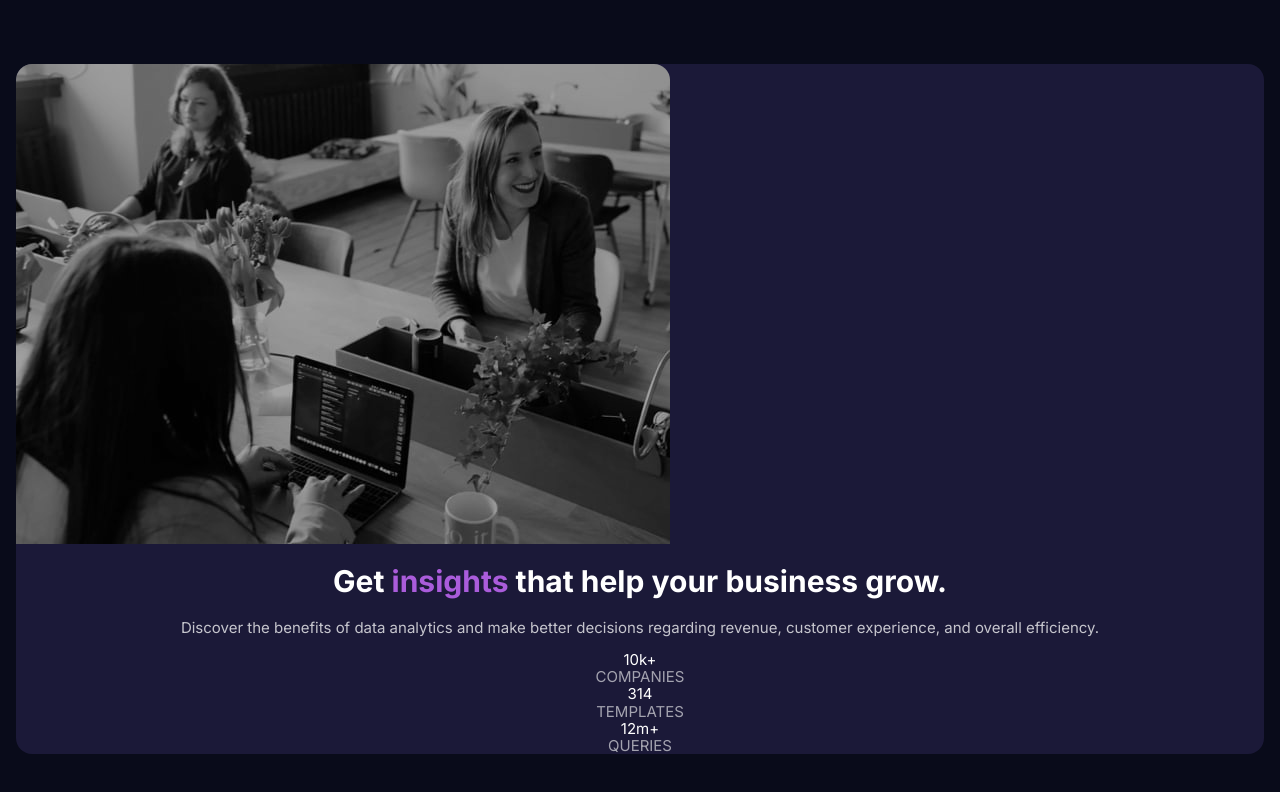
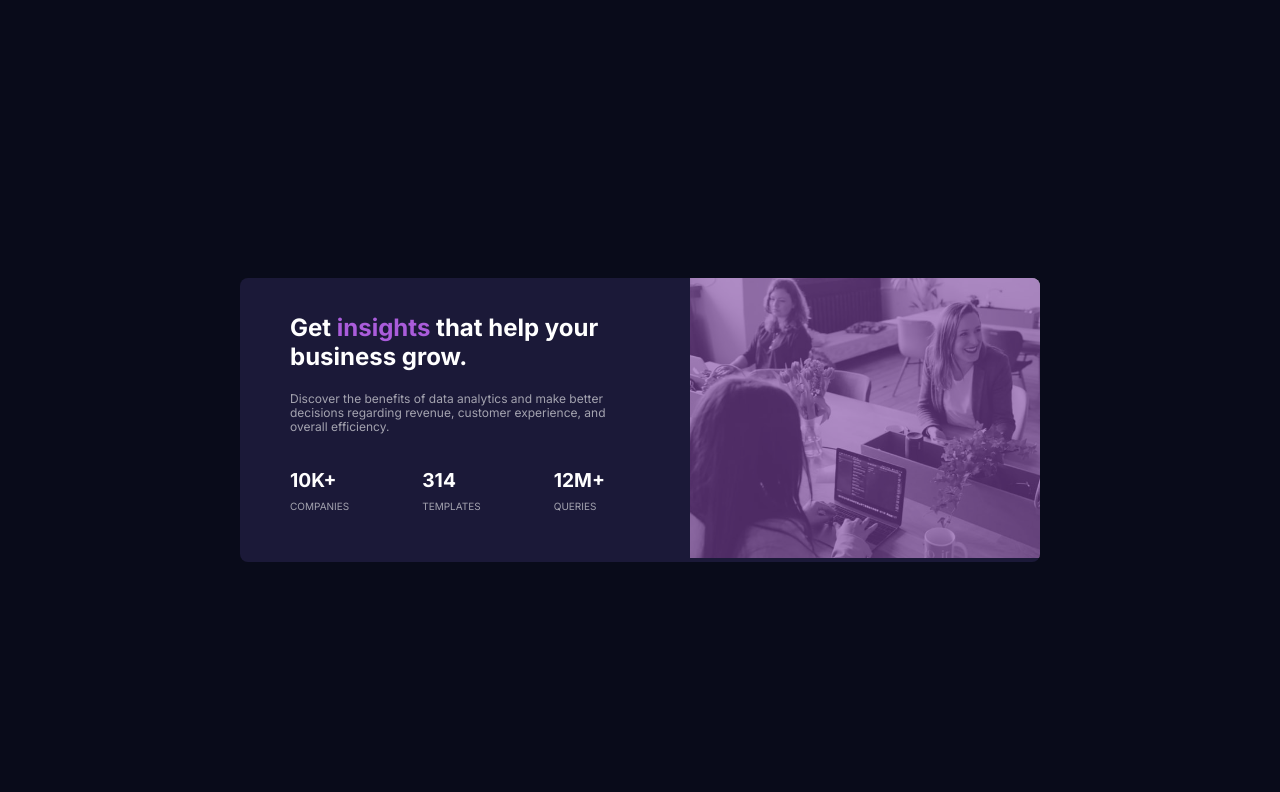
Before and after one commit to JuliaVallsMoix/Pair-Programming-24-03, a plain HTML site: page index.html in a window 1280 px wide. Drawn offline with nearby package versions, Linux system fonts and the light colour scheme.

Commit message:
Update 24/03 14/07

```diff
--- a/index.html
+++ b/index.html
@@ -20,25 +20,21 @@
 <body>
 
   <section>
-    <img src="./images/image-header-mobile.jpg" alt="mobile image">
-    <div class="row-one">
+    <div class="image">
+      <div class="overlay"></div>
+    </div>
+    <div class="content-box">
       <h1>Get <span>insights</span> that help your business grow.</h1>
       <p>
         Discover the benefits of data analytics and make better decisions regarding revenue, customer
         experience, and overall efficiency.
       </p>
-    </div>
-    <div class="row-two">
-      <div class="title">10k+</div>
-      <div class="upper">companies</div>
-    </div>
-    <div class="row-three">
-      <div class="title">314</div>
-      <div class="upper">templates</div>
-    </div>
-    <div class="row-four">
-      <div class="title">12m+</div>
-       <div class="upper">queries</div>
+
+    <ul>
+      <li><strong>10k+</strong>companies</li>
+      <li><strong>314</strong> templates</li>
+      <li><strong>12m+</strong> queries</li>
+    </ul>
     </div>
   </section>
 
--- a/styles.css
+++ b/styles.css
@@ -1,42 +1,120 @@
+
 body{
+    height: 100%;
     background-color: hsl(233, 47%, 7%);
     font-size: 15px;
     font-family:"Inter";
+    margin: 20px;
 }
+* {
+    margin: 0;
+    padding: 0;
+}
+
 section {
     background-color: hsl(244, 38%, 16%);
-    display: grid;
-    grid-template-columns: 1fr;
+    border-radius: 8px;
+    overflow: hidden;
+    display: flex;
+    justify-items: center;
+    flex-direction: column;
     margin: 4rem 1rem;
-    border-radius: 1rem;
-    padding: 0;
+    padding: 0% 0% 6% 0%;
     text-align: center;
-}
-img {
-    filter:hue-rotate(277deg) brightness(64%) saturate(61%);
-    max-width: 100%;
-    height: auto;
-    display: block;
+    width: 375px;
     margin: 0;
     padding: 0;
-    border-top-right-radius: 1rem;
-    border-top-left-radius: 1rem;
+}
+.content-box {
+    padding: 30px;
+    line-height: 1.2;
+}
+.image {
+    background: url(./images/image-header-mobile.jpg) no-repeat center center/cover;
+    height:280px;
+    background-position: top;
+
+}
+.overlay {
+    background-color: hsl(277,64%, 61%);
+    height: 280px;
+    filter: opacity(60%) brightness(75%);
 }
 
 span {
     color: hsl(277, 64%, 61%);
 }
 
-h1,
-.title {
+h1{
+    font-size: 1.5rem;
+    margin-bottom: 20px;
     color: white;
 }
 
 p {
-    color: hsla(0, 0%, 100%, 0.75);
+    display: block;
+    margin-bottom: 20px;
+    color: hsla(0, 0%, 100%, 0.6);
+    line-height: 1,7;
+}
+strong {
+    font-weight: 700;
+    margin-bottom: 8px;
+    display: block;
+    font-size: 1.2rem;
+    color: #fff;
+}
+ul li {
+    padding: 14px 0;
+    color: hsla(0, 0%, 100%, 0.6);
+    text-transform: uppercase;
+    font-size: 0.7rem;
+    list-style: none;
 }
 
-.upper {
-    color: hsla(0, 0%, 100%, 0.6);
-    text-transform: uppercase;
+@media screen and (min-width: 768px) {
+    body {
+        display:flex;
+        align-items: center;
+        justify-content: center;
+        flex-direction: column;
+        border: 0;
+
+    }
+    html, body {
+        height: 100%;
+    }
+
+    section{
+        width: 800px;
+        flex-direction: row-reverse;
+        justify-content: center;
+        text-align: left;
+     }
+    .image, .content-box{
+        width: 400px;
+    }
+    ul {
+        display: flex;
+        flex-direction: row;
+        justify-content: space-between;
+        width: 90%;
+    }
+
+    ul li {
+        font-size: 10px;
+    }
+    .title {
+        font-size: 15px;
+        margin-bottom: 6px;
+    }
+    .content-box{
+        background-color: var(--card-background);
+        height: 250px;
+        padding: 20px 50px;
+        font-size: 12px;
+        margin-bottom: -6px;
+    }
+
+
 }
```
